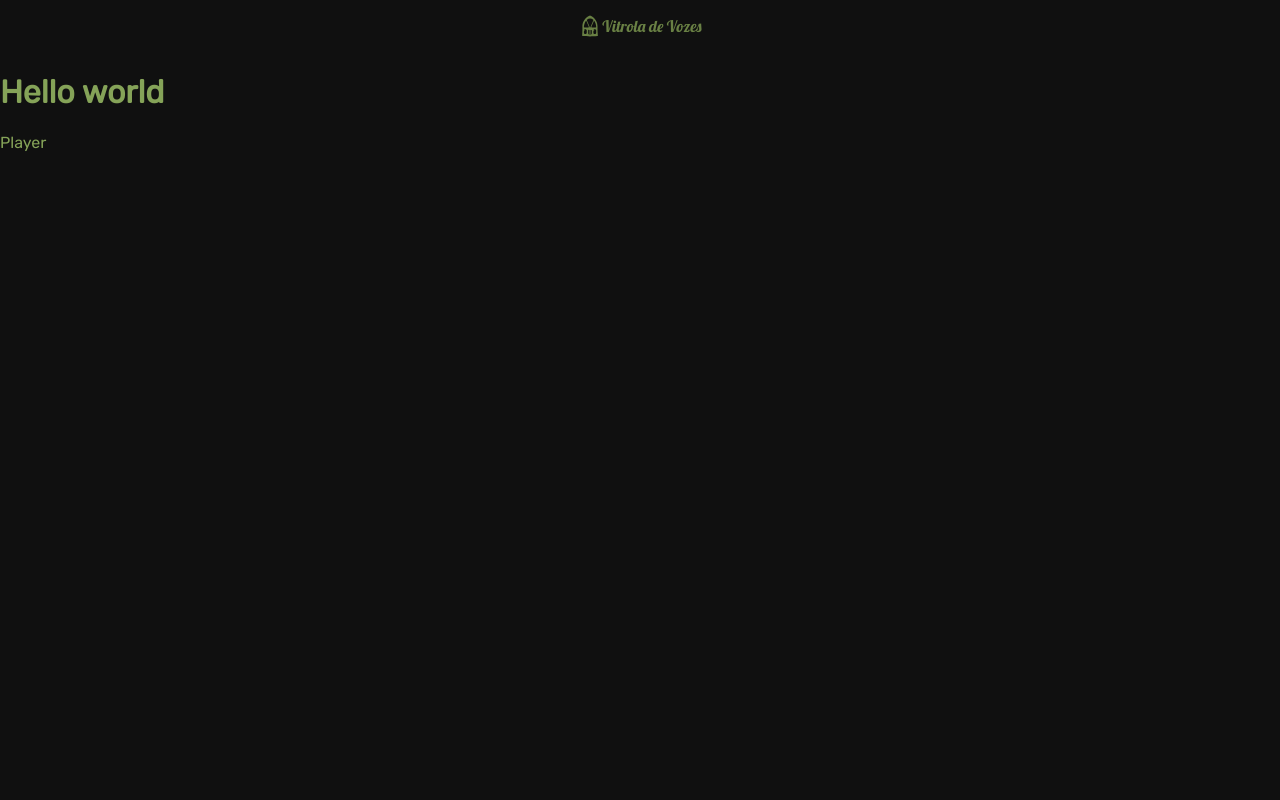
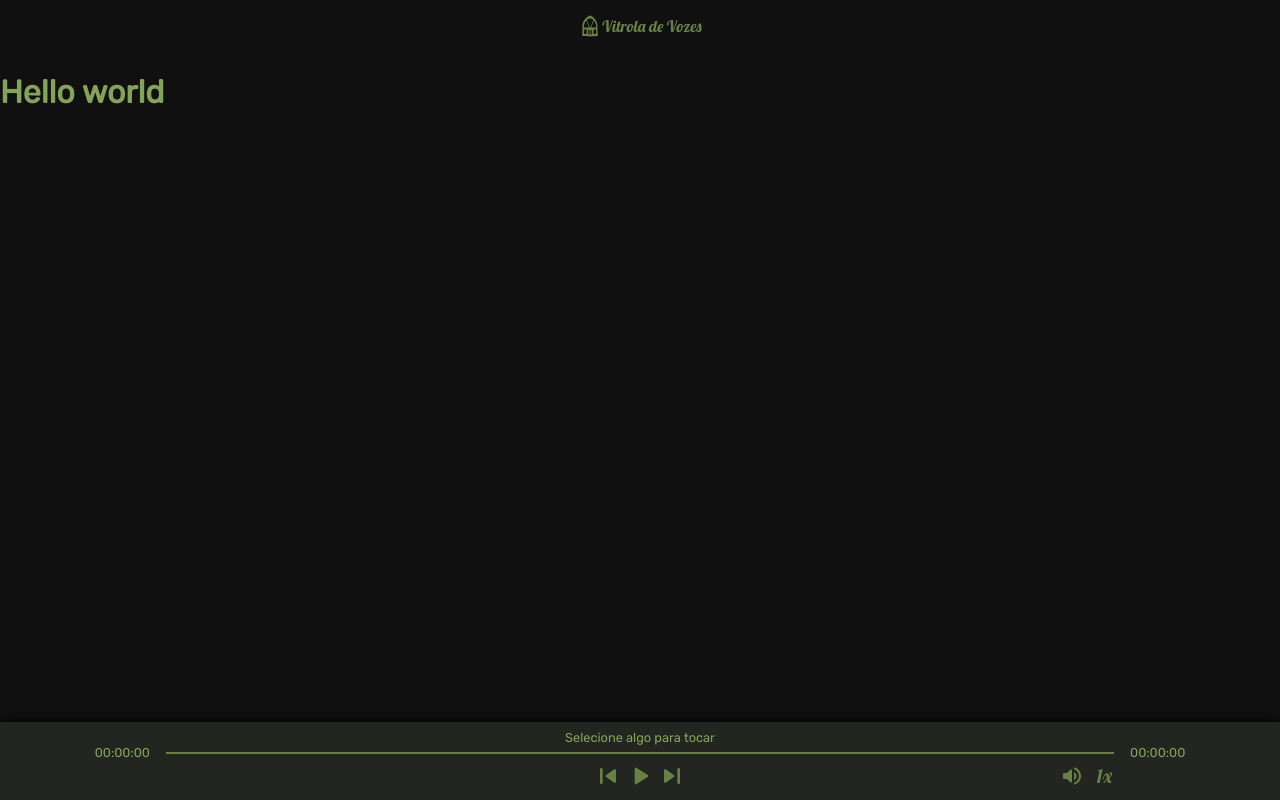
Before and after one commit to pliniokalas/vitrola_de_vozes, a Next.js app: page / in a window 1280 px wide. Built offline with nearby package versions, Linux system fonts and the light colour scheme.

Commit message:
Add the Player component DRAFT

```diff
--- a/src/components/player/player.tsx
+++ b/src/components/player/player.tsx
@@ -1,5 +1,41 @@
+import styles from "./styles.module.scss";
+
 export default function Player(props) {
   return (
-    <div>Player </div>
+    <div className={styles.playerContainer}>
+      <span>Selecione algo para tocar</span>
+
+      <div className={styles.seekBarContainer}>
+        <span>00:00:00</span>
+        <div className={styles.seekBar} />
+        <span>00:00:00</span>
+      </div>
+
+      <section>
+        <menu className={styles.playMenu}>
+          <button type="button">
+            <img src="prev.svg" alt="Anterior" />
+          </button>
+
+          <button type="button">
+            <img src="play.svg" alt="Tocar" />
+          </button>
+
+          <button type="button">
+            <img src="next.svg" alt="Próximo" />
+          </button>
+        </menu>
+
+        <menu className={styles.settingsMenu}>
+          <button type="button">
+            <img src="volume.svg" alt="volume" />
+          </button>
+
+          <button type="button">
+            1x
+          </button>
+        </menu>
+      </section>
+    </div>
   );
 }
--- /dev/null
+++ b/src/components/player/styles.module.scss
@@ -0,0 +1,77 @@
+.playerContainer {
+  position: absolute;
+  bottom: 0;
+
+  width: 100%;
+  padding: 0.5rem;
+
+  display: flex;
+  flex-direction: column;
+  text-align: center;
+  font-size: 0.8rem;
+
+  background-color: var(--redash_dark);
+  box-shadow: 0 0px 10px 0 black;
+
+  .episodeTitle {
+  }
+
+  .seekBarContainer {
+    display: flex;
+    align-items: center;
+    justify-content: center;
+
+    span {
+    }
+
+    .seekBar {
+      width: 75%;
+      height: 2px;
+      margin: 0 1rem;
+      background-color: var(--redash_medium);
+    }
+  }
+
+  section {
+    display: flex;
+    justify-content: center;
+    position: relative;
+
+    menu {
+      padding: 0;
+      margin: 0;
+      display: flex;
+      justify-content: center;
+
+      button {
+        padding: 0;
+        font-size: 0;
+
+        img {
+          width: 2rem;
+          height: 2rem;
+        }
+      }
+    }
+
+    .settingsMenu {
+      button {
+        img {
+          width: 1.5rem;
+          height: 1.5rem;
+        }
+      }
+    }
+  }
+}
+
+.settingsMenu {
+  position: absolute;
+  right: 12%;
+
+  button:last-child {
+    font-family: Lobster;
+    font-size: 1.2rem;
+    color: var(--redash_medium);
+  }
+}
--- a/src/pages/_app.tsx
+++ b/src/pages/_app.tsx
@@ -1,11 +1,12 @@
 import Header from "../components/header/header";
 import Player from "../components/player/player";
 
-import '../styles/globals.scss'
+import "../styles/globals.scss";
+import styles from "../styles/app.module.scss";
 
 function MyApp({ Component, pageProps }) {
   return (
-    <main>
+    <main className={styles.appContainer}>
       <Header />
       <Component />
       <Player />
--- a/src/pages/_document.tsx
+++ b/src/pages/_document.tsx
@@ -9,6 +9,7 @@ export default class MyDocument extends Document {
           <link rel="preconnect" href="https://fonts.gstatic.com" />
           <link href="https://fonts.googleapis.com/css2?family=Lobster&family=Rubik&display=swap" rel="stylesheet" />
         </Head>
+
         <body>
           <Main />
           <NextScript />
--- /dev/null
+++ b/src/styles/app.module.scss
@@ -0,0 +1,5 @@
+.appContainer {
+
+  main {
+  }
+}
--- a/src/styles/globals.scss
+++ b/src/styles/globals.scss
@@ -29,3 +29,15 @@ a {
 * {
   box-sizing: border-box;
 }
+
+button {
+  height: 2rem;
+  width: 2rem;
+  border: none;
+  background-color: transparent;
+  cursor: pointer;
+
+  &:hover {
+    opacity: 0.7;
+  }
+}
```
Also changed, not shown: 2 other files (tests, documents, lock files or other folders).
